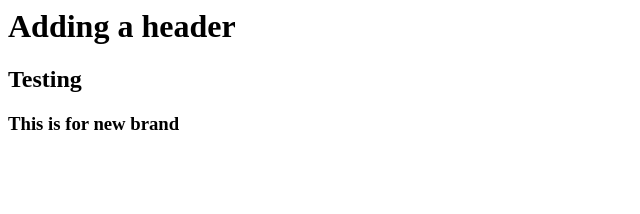
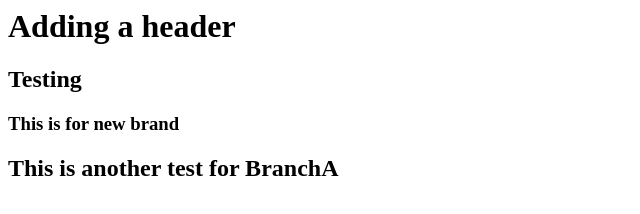
Before and after one commit to RealDreammaker/MFR, a plain HTML site: page index.html in a window 1280 px wide. Shown: the whole page, without its empty margins (0-640 px from the left). Drawn offline with Linux system fonts and the light colour scheme.

Commit message:
Add testing BranchA

```diff
--- a/index.html
+++ b/index.html
@@ -1,3 +1,4 @@
 <h1>Adding a header</h1>
 <h2>Testing</h2>
 <h3>This is for new brand</h3>
+<h2>This is another test for BranchA</h2>
```
